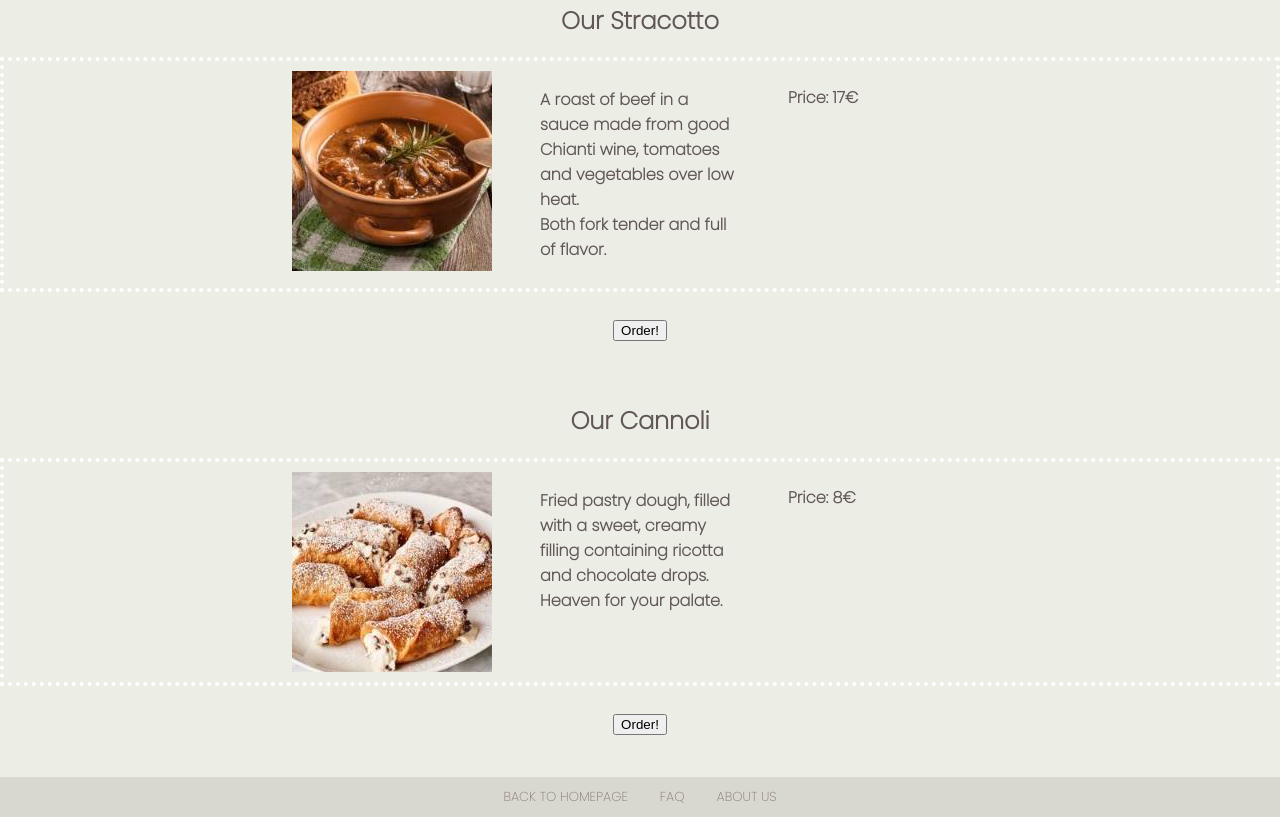
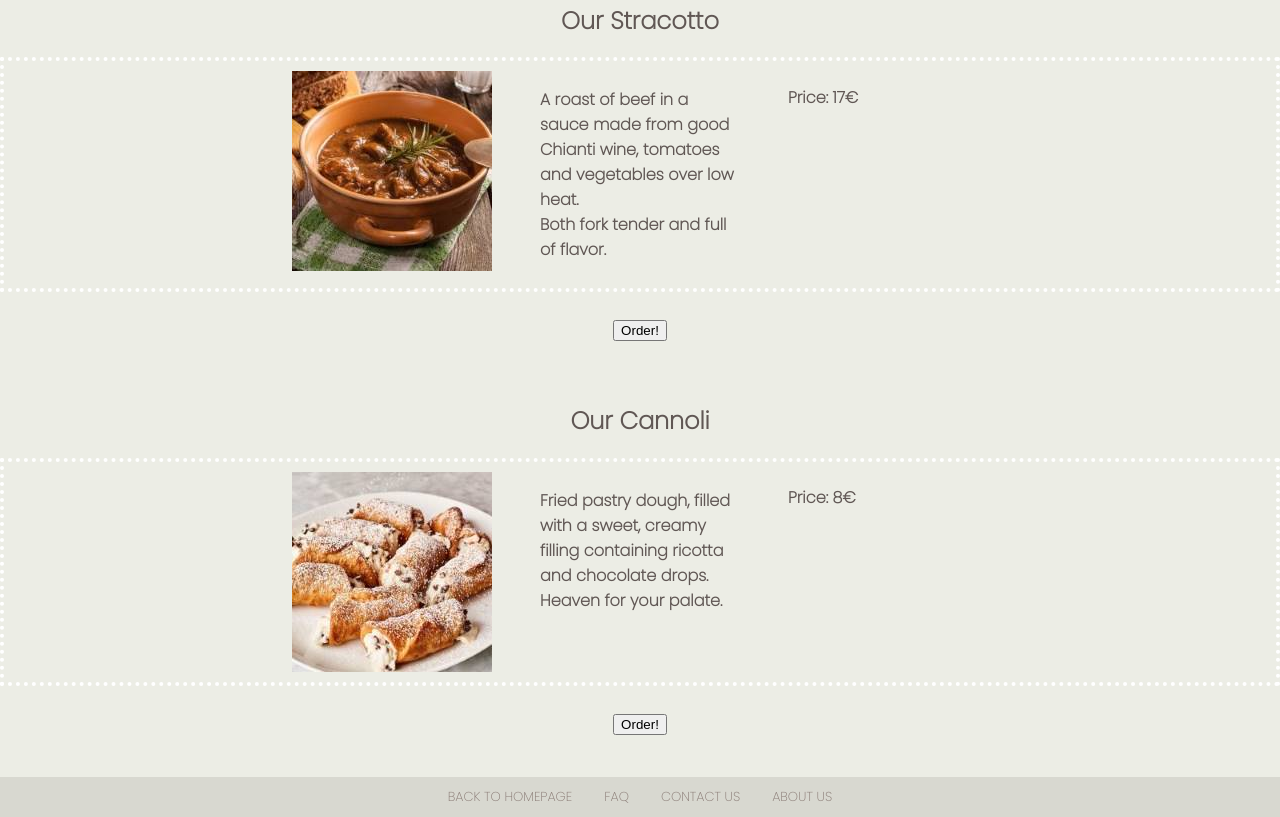
Before and after one commit to Valeria-566/The-Food-Experience, a plain HTML site: page Italy.html in a window 1280 px wide. Shown: the part 801-1618 px from the top of the page. Drawn offline with Linux system fonts and the light colour scheme; a script that the page names is missing.

Commit message:
Add files via upload

```diff
--- a/Italy.html
+++ b/Italy.html
@@ -108,6 +108,7 @@ Try our dishes and enjoy the Italian journey!</h5>
 <footer id="footer">
     <a href="./index.html" target="_blank">BACK TO HOMEPAGE</a>
     <a href="./FAQ.html" target="_blank">FAQ</a>
+    <a href="./Contact.html" target="_blank">CONTACT US</a>
     <a href="./About Us.html" target="_blank">ABOUT US</a>
 </footer>
 </body>
```
